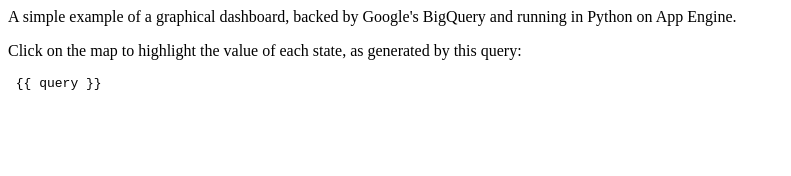
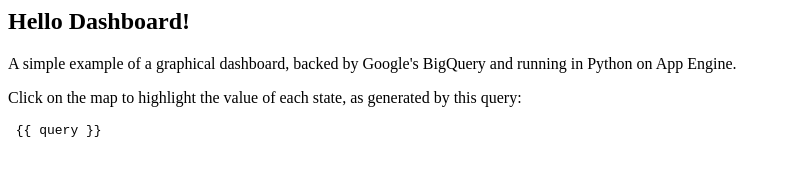
Before and after one commit to GoogleCloudPlatform/hellodashboard, a plain HTML site: page index.html in a window 1280 px wide. Shown: the whole page, without its empty margins (0-791 px from the left). Drawn offline with Linux system fonts and the light colour scheme; a script that the page names is missing.

Commit message:
Update index.html

```diff
--- a/index.html
+++ b/index.html
@@ -28,6 +28,7 @@
   </script>
 </head>
 <body>
+  <h2>Hello Dashboard!</h2>
   <div id='chart_div'></div>
        <p>A simple example of a graphical dashboard, backed by
           Google's BigQuery and running in Python on App Engine.</p>
```
